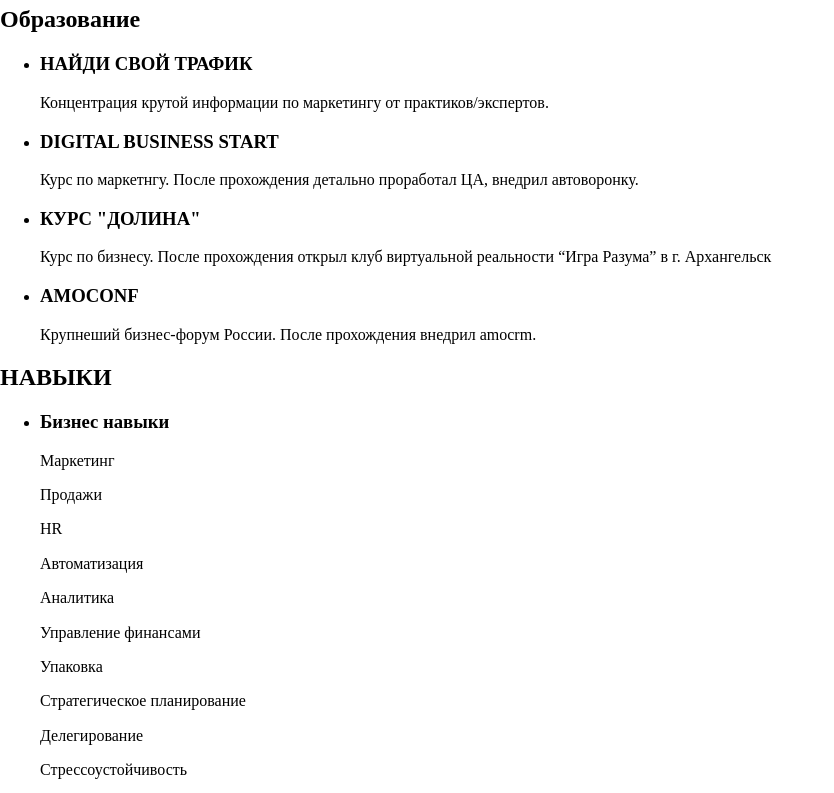
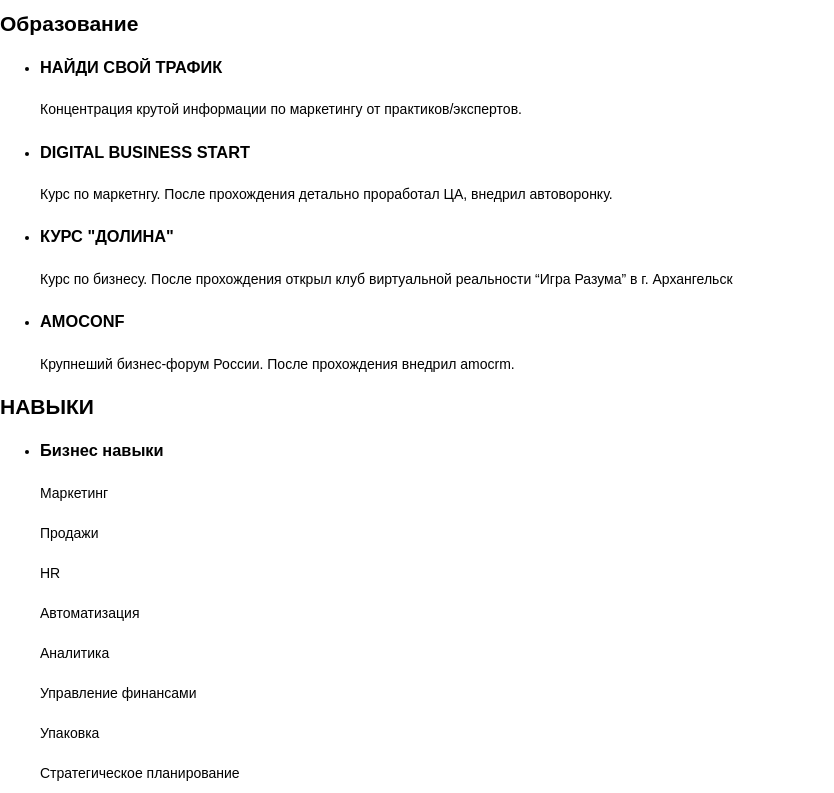
Before and after one commit to Vivun/antonermolin, a plain HTML site: page index.html in a window 1280 px wide. Shown: the part 298-1091 px from the top of the page, without its empty margins (0-834 px from the left). Drawn offline with nearby package versions, Linux system fonts and the light colour scheme.

Commit message:
Подключил css

```diff
--- a/index.html
+++ b/index.html
@@ -5,7 +5,7 @@
 		<title>Резюме Антона Ермолина</title>
 		<link href="https://fonts.googleapis.com/css?family=Montserrat:400,700" rel="stylesheet">
 		<link href="https://fonts.googleapis.com/css?family=Roboto:400,500" rel="stylesheet">
-		<link href="css/normalize.css" rel="stylesheet">
+		<link href="style.css" rel="stylesheet">
 	</head>
 	<body>
 	    <header class="main-header">
--- a/style.css
+++ b/style.css
@@ -3,8 +3,8 @@ body {
 	padding: 0;
 
 	font-family: Arial, Roboto, Montserrat;
-	font-size: 33,33px;
-	line-height: 65,88px;
+	font-size: 14px;
+	line-height: 26px;
 	font-weight:
 	color: #fff;
 
```
